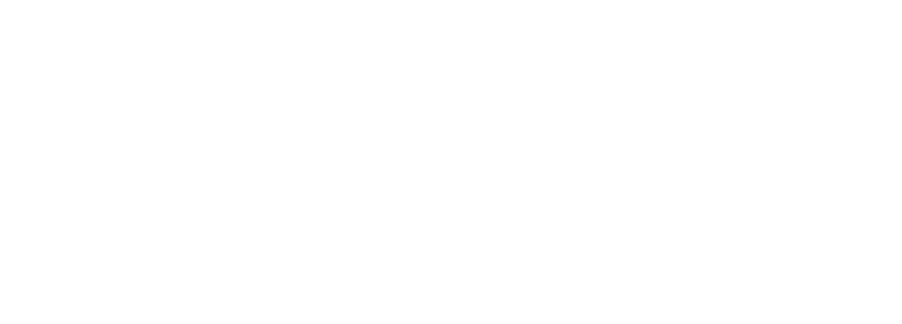
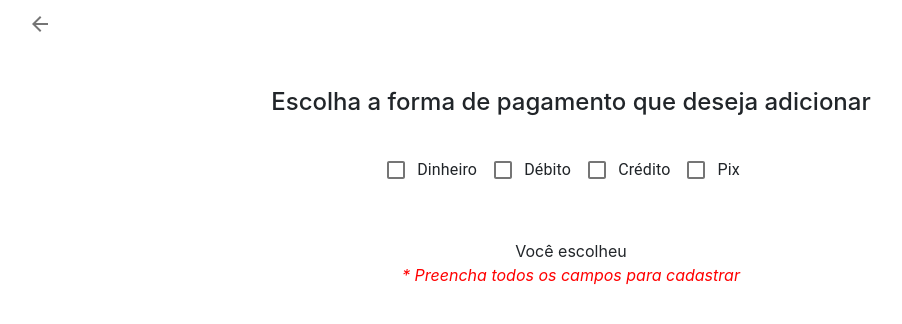
Before and after one commit to sirlucasm/rapidmotorbike-front, a React (Create React App) app: page /app/payments-info in a window 1280 px wide. Shown: the top 324 px of the page, without its empty margins (69-971 px from the left). Built offline with nearby package versions, Linux system fonts and the light colour scheme.

Commit message:
added new fields to payments infos
Signed-off-by: sirlucasm <lucasmatheus2021@gmail.com>

```diff
--- a/src/components/BackButton/index.jsx
+++ b/src/components/BackButton/index.jsx
@@ -2,11 +2,14 @@
 import IconButton from '@material-ui/core/IconButton';
 import { useHistory } from 'react-router-dom';
 
-export default function BackButton() {
+export default function BackButton({
+    to
+}) {
     const history = useHistory();
 
     const handleBack = () => {
-        history.replace('/');
+        if (to) return history.replace(to);
+        return history.goBack();
     }
 
     return (
--- /dev/null
+++ b/src/pages/PaymentsInfos/index.jsx
@@ -0,0 +1,76 @@
+import { useState, useRef } from "react";
+
+// imports
+import { Checkbox, FormControlLabel } from '@material-ui/core';
+import './style.css';
+import BackButton from "../../components/BackButton";
+
+export default function PaymentsInfos() {
+    const [checked, setChecked] = useState({
+        checked0: false,
+        checked1: false,
+        checked2: false,
+        checked3: false,
+    });
+    const [selected, setSelected] = useState();
+
+    const handleChange = (value) => (event) => {
+        selectAnPayment(value);
+        setChecked({[event.target.name]: event.target.checked });
+    };
+
+    const PAYMENTS_METHODS = [
+        "Dinheiro",
+        "Débito",
+        "Crédito",
+        "Pix"
+    ];
+
+    const statusPaymentTypes = (status) => {
+        if (status === "Dinheiro") return 0;
+        if (status === "Débito") return 1;
+        if (status === "Crédito") return 2;
+        if (status === "Pix") return 3;
+    }
+
+    const selectAnPayment = (value) => {
+        setSelected(value);
+    }
+
+    return(
+        <div className="container">
+            <BackButton />
+            <div className="payments-infos-header">
+                <div className="row justify-content-center payments-infos-header-title">
+                    <h4>Escolha a forma de pagamento que deseja adicionar</h4>
+                </div>
+                <div className="mt-4">
+                    {
+                        PAYMENTS_METHODS.map((paymentMethod, index) => (
+                            <FormControlLabel
+                                control={
+                                    <Checkbox
+                                        checked={checked[`checked${index}`]}
+                                        color="primary"
+                                        onChange={handleChange(paymentMethod)}
+                                        name={`checked${index}`}
+                                    />
+                                }
+                                label={paymentMethod}
+                                key={index}
+                            />
+                        ))
+                    }
+                </div>
+            </div>
+            <div className="payments-infos-content">
+                <div>
+                    <span>Você escolheu {selected}</span>
+                </div>
+                <div>
+                    <span className="payments-infos-fill-required">* Preencha todos os campos para cadastrar</span>
+                </div>
+            </div>
+        </div>
+    );
+}
--- /dev/null
+++ b/src/pages/PaymentsInfos/style.css
@@ -0,0 +1,20 @@
+.payments-infos-header {
+    display: flex;
+    flex-direction: column;
+    align-items: center;
+}
+
+.payments-infos-header-title {
+    margin-top: 40px;
+}
+
+.payments-infos-content {
+    display: flex;
+    flex-direction: column;
+    align-items: center;
+    margin-top: 40px;
+}
+.payments-infos-fill-required {
+    color: red;
+    font-style: italic;
+}
--- a/src/routes.js
+++ b/src/routes.js
@@ -7,6 +7,7 @@
 import SignUp from './pages/SignUp';
 import Login from './pages/Login';
 import Travel from './pages/Travel';
+import PaymentsInfos from './pages/PaymentsInfos';
 
 export default function Routes() {
 	return (
@@ -20,6 +21,8 @@
                 {/* DASHBOARD SCOPE */}
                 <ProtectedRoute path="/app/dashboard" component={Dashboard} />
 				<ProtectedRoute path="/app/start-travel" component={Travel} />
+				{/* PAYMENTS SCOPE */}
+				<ProtectedRoute path="/app/payments-info" component={PaymentsInfos} />
 			</Switch>
 		</BrowserRouter>
 	);
```
Also changed, not shown: src/components/AddPaymentsInfos/index.jsx (deleted, +0 -39 lines), 1 other file (tests, documents, lock files or other folders).
